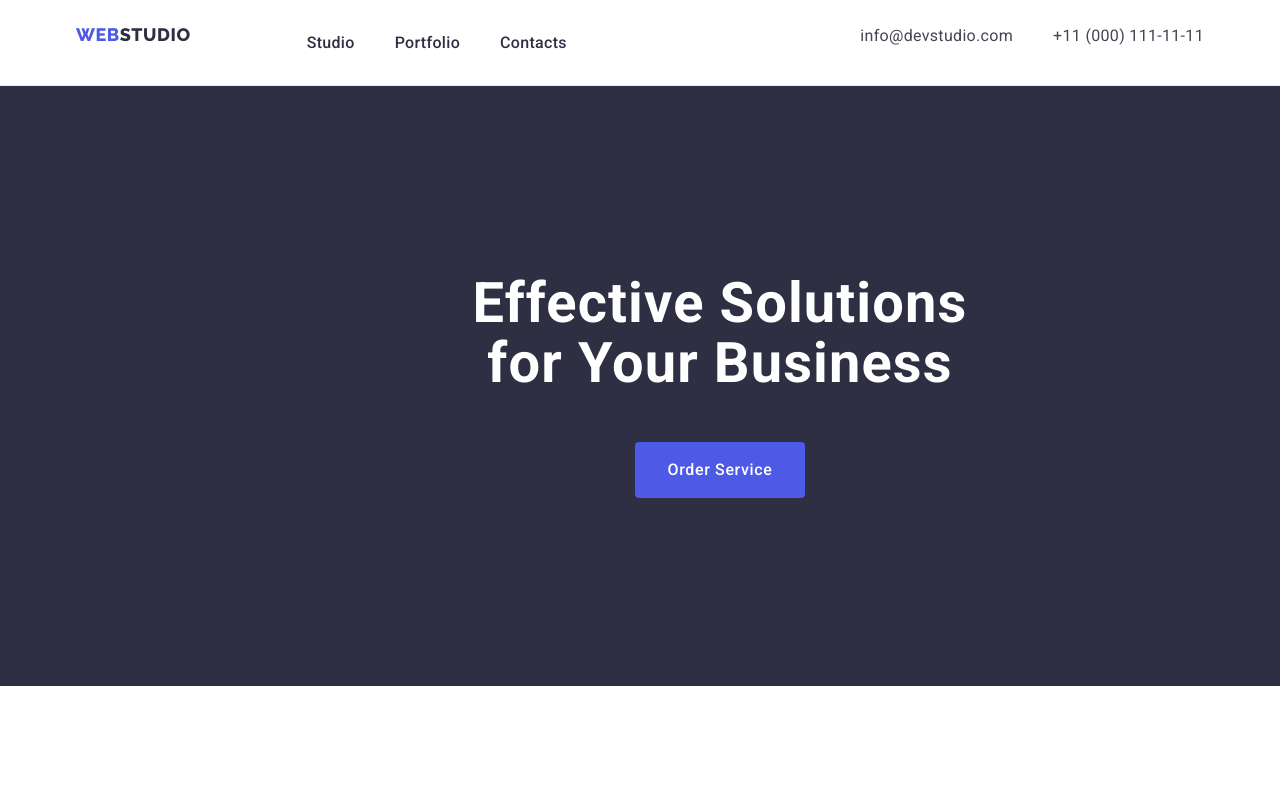
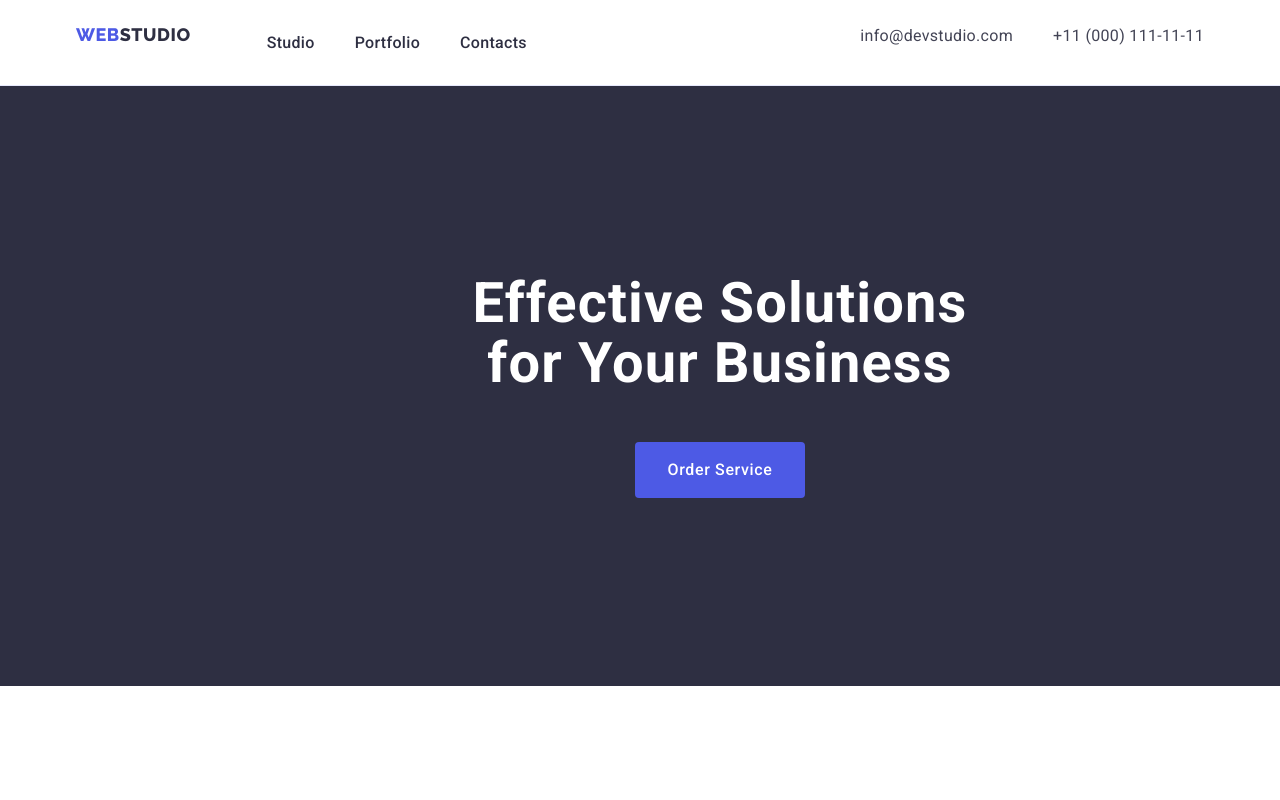
Before and after one commit to valentyn1407/goit-markup-hw-03, a plain HTML site: page index.html in a window 1280 px wide. Shown: the top 800 px of the page. Drawn offline with nearby package versions, Linux system fonts and the light colour scheme.

Commit message:
Update css

```diff
--- a/css/styles.css
+++ b/css/styles.css
@@ -25,9 +25,9 @@ body {
 .list {
   display: flex;
   flex-wrap: wrap;
-  margin-top: 0;
-  margin-bottom: 0;
-  /* padding: 0; */
+  margin-top: auto;
+  margin-bottom: auto;
+  padding: 0;
   list-style: none;
 }
 
@@ -238,7 +238,7 @@ body {
 
 .features-list {
   display: flex;
-  margin: auto;
+
   padding: 0 15px;
   gap: 24px;
 }
```
